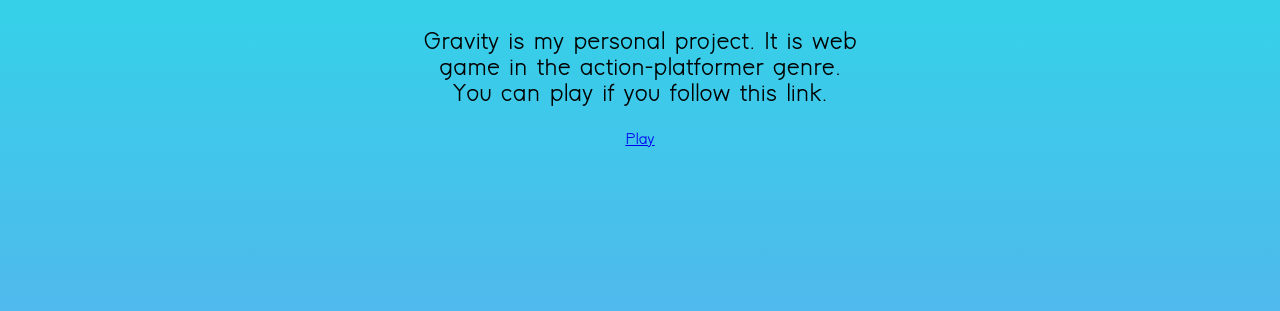
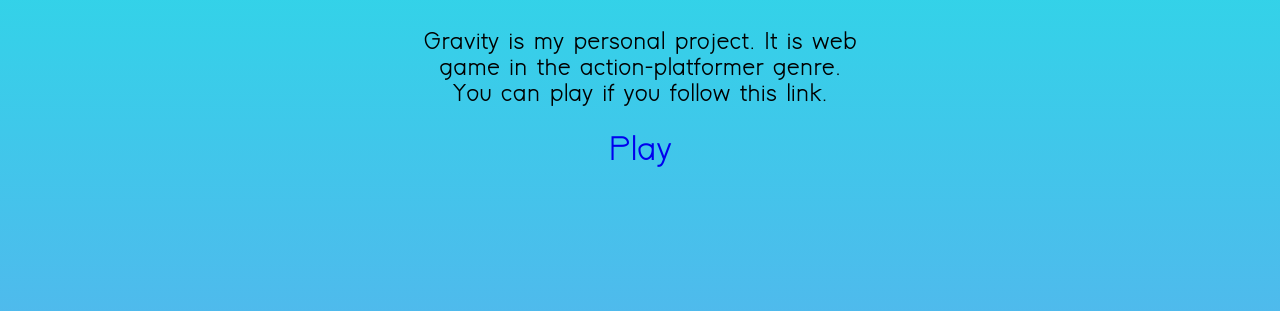
Before and after one commit to Shchetnikovoff/lev_final, a plain HTML site: page index.html in a window 1280 px wide. Shown: the part 3000-3311 px from the top of the page. Drawn offline with Linux system fonts and the light colour scheme.

Commit message:
Update style.css

```diff
--- a/style.css
+++ b/style.css
@@ -389,3 +389,8 @@ h1 {
 .php {
   margin-top: -165px;
 }
+
+.play a {
+  font-size: 35px;
+  text-decoration: none;
+}
```
